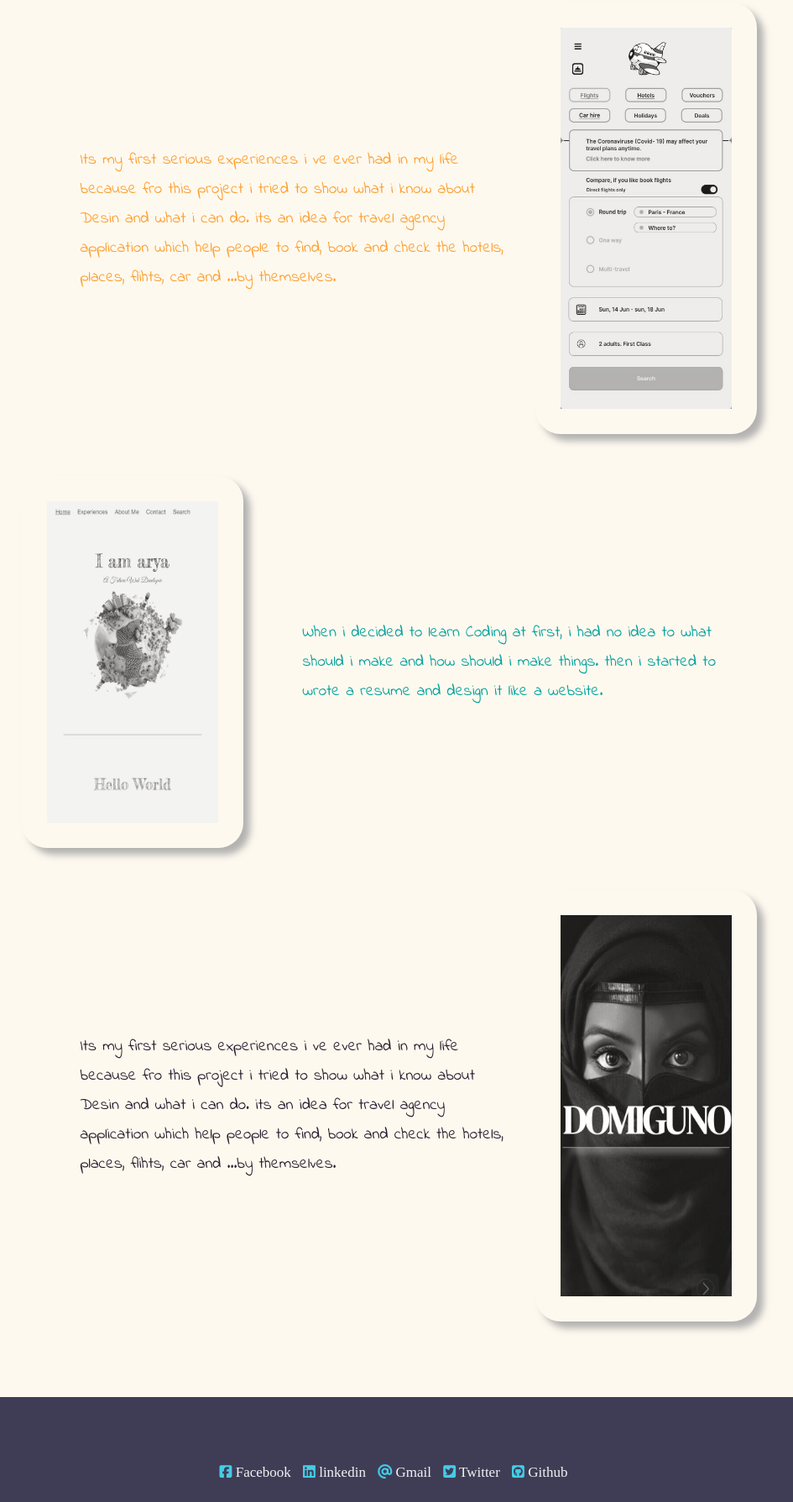
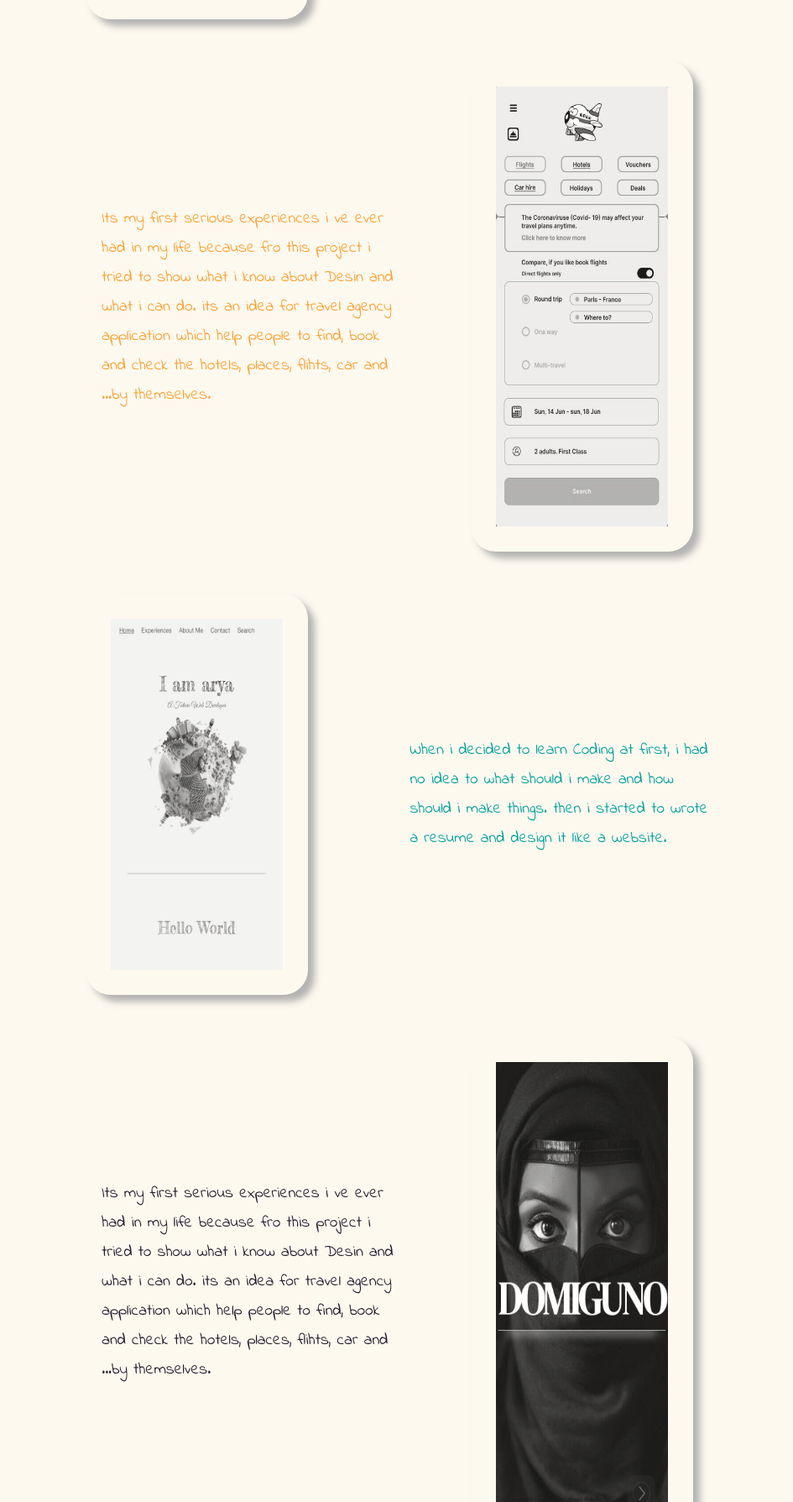
Before and after one commit to arya176/aryawebsite, a plain HTML site: page table2.html in a window 1280 px wide. Shown: the part 1000-2789 px from the top of the page at 84% size, without its empty margins (176-1121 px from the left). Drawn offline with Linux system fonts and the light colour scheme; a web font is replaced by a local one.

Commit message:
Update style.css

```diff
--- a/css/style.css
+++ b/css/style.css
@@ -442,10 +442,12 @@ inset 10px 10px 10px red; */
     width: 20%;
     border: none;
     padding: 30px;
+    margin: 0 5%;
+
 
    }
    .second-work-descrip {
-    width: 50%;
+    width: 35%;
     padding: 150px 30px;
     font-family: 'Indie Flower', cursive;
     line-height: 35px;
@@ -467,11 +469,12 @@ inset 10px 10px 10px red; */
     width: 20%;
     border: none;
     padding: 30px;
+    margin: 0 5%;
 
 
    }
    .third-work-descrip {
-    width: 50%;
+    width: 35%;
     padding: 150px 30px;
     font-family: 'Indie Flower', cursive;
     line-height: 35px;
@@ -494,10 +497,11 @@ inset 10px 10px 10px red; */
     width: 20%;
     border: none;
     padding: 30px;
+    margin: 0 5%;
 
    }
    .forth-work-descrip {
-    width: 50%;
+    width: 35%;
     padding: 150px 30px;
     font-family: 'Indie Flower', cursive;
     line-height: 35px;
@@ -518,10 +522,11 @@ inset 10px 10px 10px red; */
     width: 20%;
     border: none;
     padding: 30px;
+    margin: 0 5%;
 
    }
    .fifth-work-descrip {
-    width: 50%;
+    width: 35%;
     padding: 150px 30px;
     font-family: 'Indie Flower', cursive;
     line-height: 35px;
```
